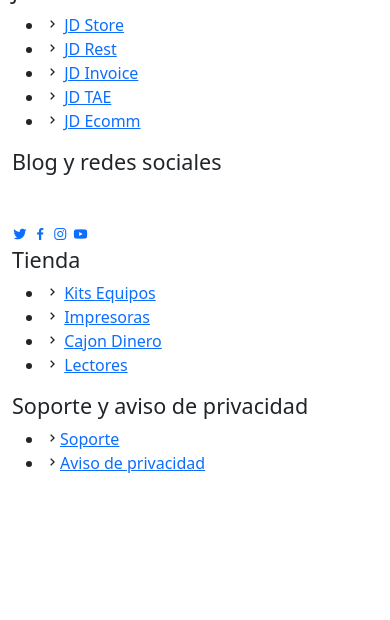
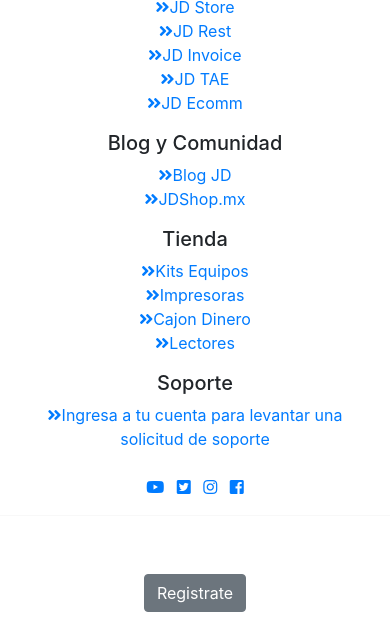
Before and after one commit to IsraGG1210/JDSuite, a PHP site: page /JD_Store.php in a window 390 px wide. Shown: the part 5247-5867 px from the top of the page. Before the commit the page ends 5720 px from the top, so only its background shows below. Run offline with PHP 8.4, Linux system fonts and the light colour scheme; some libraries are stand-ins or nearby versions.

Commit message:
formulario Co-authored-by: Ana1200 <Ana1200@users.noreply.github.com>

```diff
--- a/Vistas/JD_Store.php
+++ b/Vistas/JD_Store.php
@@ -33,65 +33,7 @@
               <p>¡Adquierelo ahora mismo!</p>
                 <p>Desde $ 3,999.00</p>
             </div>
-
-            <div class="col-md-6">
-        <div class="container" id="login">
-			<div class="row main">
-				<div class="main-login main-center">
-				<h2 class="text-center"><i class="far fa-user fa-sm"> &nbsp </i>Registrate</h2>
-					<form class="" method="post" action="#">
-
-						<div class="form-group">
-							<label for="name" class="cols-sm-2 control-label"><b>Nombre*</b></label>
-							<div class="cols-sm-10">
-								<div class="input-group">
-									<span class="input-group-addon"><i class="fa fa-user fa" aria-hidden="true"></i></span>
-									<input type="text" class="form-control" name="name"id="name"  placeholder="Ingresa tu nombre"required />
-								</div>
-							</div>
-						</div>
-
-						<div class="form-group">
-							<label for="email" class="cols-sm-2 control-label"><b>Correo*</b></label>
-							<div class="cols-sm-10">
-								<div class="input-group">
-									<span class="input-group-addon"><i class="fa fa-envelope fa" aria-hidden="true"></i></span>
-									<input type="text" class="form-control" name="email" id="email"  placeholder="Ingresa tu correo"required />
-								</div>
-							</div>
-						</div>
-
-						<div class="form-group">
-							<label for="pwd" class="cols-sm-2 control-label"><b>Contraseña*</b></label>
-							<div class="cols-sm-10">
-								<div class="input-group">
-									<span class="input-group-addon"><i class="fas fa-key" aria-hidden="true"></i></span>
-									<input type="password" class="form-control" name="pwd" id="pwd"  placeholder="Ingresa tu contraseña" required/>
-								</div>
-							</div>
-						</div>
-
-                        <div class="form-group">
-							<label for="pwd" class="cols-sm-2 control-label"><b>Confirma tu Contraseña*</b></label>
-							<div class="cols-sm-10">
-								<div class="input-group">
-									<span class="input-group-addon"><i class="fas fa-key" aria-hidden="true"></i></span>
-									<input type="password" class="form-control" name="pwd" id="pwd"  placeholder="Confirma tu contraseña"/>
-								</div>
-							</div>
-						</div>
-
-						<div class="form-group btnregistro">
-							<a href="#" target="_blank" type="button" id="button" class="btn btn-primary btn-lg btn-block login-button">Registrate</a>
-						</div>
-
-					</form>
-				</div>
-			</div>
-		</div>
-
-        </div>
-              </div>
+          </div>
       </div>
     </div>
   </div>
@@ -156,12 +98,12 @@
 </div>
 
 <!--TIPOS DE LICENCIA-->
-<div class="lip padingbottom">
+<div class="container-fluid padingbottom">
               <div class="row mb-2">
-              <h3>TIPOS DE LICENCIAS</h3>
+              <h3>Formulario</h3>
                 <div class="col-md-6 ">
                   <nav>
-                    <div class="nav nav-tabs nav-fill" id="nav-tab" role="tablist">
+                    <div class="nav nav-tabs nav-fill" id="nav-tab" role="tablist" style="font-size: 28px;">
                       <a class="nav-item nav-link active" id="nav-servidor-tab" data-toggle="tab" href="#nav-servidor" role="tab" aria-controls="nav-servidor" aria-selected="true">Store Servidor</a>
                       <a class="nav-item nav-link" id="nav-terminal-tab" data-toggle="tab" href="#nav-terminal" role="tab" aria-controls="nav-terminal" aria-selected="false">Store Terminal</a>
                       <a class="nav-item nav-link" id="nav-farmacia-tab" data-toggle="tab" href="#nav-farmacia" role="tab" aria-controls="nav-farmacia" aria-selected="false">Servidor Farmacia</a>
@@ -169,7 +111,7 @@
                       <a class="nav-item nav-link" id="nav-reparto-tab" data-toggle="tab" href="#nav-reparto" role="tab" aria-controls="nav-reparto" aria-selected="false">Servidor Rutas de Reparto</a>
                     </div>
                   </nav>
-                  <div class="tab-content py-3 px-3 px-sm-0" id="nav-tabContent">
+                  <div class="tab-content py-3 px-3 px-sm-0" id="nav-tabContent"  style="height: 42%; font-size: initial;">
                     <div class="tab-pane fade show active" id="nav-servidor" role="tabpanel" aria-labelledby="nav-servidor-tab">
                     La licencia ideal para tu negocio. JD Store tipo Servidor contiene todos los módulos de tu sistema de Punto de Venta, podrás llevar el control y registro total de tu negocio, de los artículos, clientes, proveedores y demás, al mismo tiempo que tendrás a tu disposición los Reportes adecuados para tomar las decisiones que harán crecer tu negocio.
                     </div>
@@ -189,7 +131,7 @@
                     Da de alta cabinas de atención y responsables de atender, para que el sistema asigne actividades a tu personal.
                     Gestiona anticipos de servicios y liquidaciones al realizarlos, esto te ayudará a asegurar la prestación del servicio.
                     </div>
-                    <div class="tab-pane fade" id="nav-reparto" role="tabpanel" aria-labelledby="nav-reparto-tab">
+                    <div class="tab-pane fade" id="nav-reparto" role="tabpanel" aria-labelledby="nav-reparto-tab" style="font-size: x-large;">
                     Si en tu empresa repartes a domicilio o generas rutas de entrega JD te ayuda a generar tus repartos de manera segura y sencilla.
                     Maneja los estados de cuenta por cada cliente y administra cada productos que vendes sencillamente.
                     </div>
@@ -198,7 +140,7 @@
         <div class="col-md-6">
         <div class="container" id="login">
 			<div class="row main">
-				<div class="main-login main-center">
+				<div class="main-login main-center" style="padding-top: 10%;">
 				<h2 class="text-center"><i class="far fa-user fa-sm"> &nbsp </i>Registrate</h2>
 					<form class="" method="post" action="#">
 
@@ -256,7 +198,7 @@
 <br>
 <br>
 <!--PARTE DE PREGUNTAS-->
-<div class="lip col-12 padingbottom">
+<div class="container-fluid col-12 padingbottom">
     <div class="row">
       <div class="col-12 col-md-6 tac2 blb">
         <h2 class="titjd2 tac">Tutoriales</h2>
--- a/Vistas/footer.php
+++ b/Vistas/footer.php
@@ -10,15 +10,15 @@
   <meta content="" name="keywords">
 
 
-
-
-  <link href="../assets/vendor/bootstrap/css/bootstrap.min.css" rel="stylesheet">
+  <link href="//maxcdn.bootstrapcdn.com/bootstrap/4.0.0/css/bootstrap.min.css" rel="stylesheet" id="bootstrap-css">
+<script src="//maxcdn.bootstrapcdn.com/bootstrap/4.0.0/js/bootstrap.min.js"></script>
+<script src="//cdnjs.cloudflare.com/ajax/libs/jquery/3.2.1/jquery.min.js"></script>
   <link href="../assets/vendor/bootstrap-icons/bootstrap-icons.css" rel="stylesheet">
   <link href="../assets/vendor/boxicons/css/boxicons.min.css" rel="stylesheet">
 
 
   <!-- Template Main CSS File -->
-  <link href="../assets/css/style.css" rel="stylesheet">
+  <link href="../public/css/style.css" rel="stylesheet">
 
 
 </head>
@@ -29,57 +29,67 @@
 
 
   <!-- ======= Footer ======= -->
-  <footer id="footer">
 
-    <div class="footer-top">
+<!------ Include the above in your HEAD tag ---------->
+
+<!-- Footer -->
+	<section id="footer">
 		<div class="container">
-        <div class="row">
-
-        <div class="col-lg-3 col-md-6 footer-links">
-            <h4>JD Suite</h4>
-            <ul>
-              <li><i class="bx bx-chevron-right"></i> <a href="JD_Store.php" class="texto">JD Store</a></li>
-              <li><i class="bx bx-chevron-right"></i> <a href="JDRest.php">JD Rest</a></li>
-              <li><i class="bx bx-chevron-right"></i> <a href="JD_Invoice.php">JD Invoice</a></li>
-              <li><i class="bx bx-chevron-right"></i> <a href="JD_tae.php">JD TAE</a></li>
-              <li><i class="bx bx-chevron-right"></i> <a href="JDEcomm.php">JD Ecomm</a></li>
+			<div class="row text-center text-xs-center text-sm-left text-md-left">
+				<div class="col-xs-12 col-sm-3 col-md-3">
+					<h5>JD Suite</h5>
+					<ul class="list-unstyled quick-links">
+						<li><a href="https://www.fiverr.com/share/qb8D02"><i class="fa fa-angle-double-right"></i>JD Store</a></li>
+						<li><a href="https://www.fiverr.com/share/qb8D02"><i class="fa fa-angle-double-right"></i>JD Rest</a></li>
+						<li><a href="https://www.fiverr.com/share/qb8D02"><i class="fa fa-angle-double-right"></i>JD Invoice</a></li>
+						<li><a href="https://www.fiverr.com/share/qb8D02"><i class="fa fa-angle-double-right"></i>JD TAE</a></li>
+						<li><a href="https://www.fiverr.com/share/qb8D02"><i class="fa fa-angle-double-right"></i>JD Ecomm</a></li>
 					</ul>
 				</div>
-          <div class="col-lg-3 col-md-6 footer-contact">
-            <h4>Blog y redes sociales</h4>
-            <a href="#" class="alink" style="color:white;">Blog JD</a>&nbsp;
-            <a href="https://www.jdshop.mx" class="alink" style="color:white;">JDShop.mx</a> <br>
-            <div class="social-links mt-3">
-              <a href="#" class="twitter"><i class="bx bxl-twitter"></i></a>
-              <a href="#" class="facebook"><i class="bx bxl-facebook"></i></a>
-              <a href="#" class="instagram"><i class="bx bxl-instagram"></i></a>
-              <a href="#" class="google-plus"><i class="bx bxl-youtube"></i></a>
+				<div class="col-xs-12 col-sm-3 col-md-3">
+					<h5>Blog y Comunidad</h5>
+					<ul class="list-unstyled quick-links">
+						<li><a href="https://www.fiverr.com/share/qb8D02"><i class="fa fa-angle-double-right"></i>Blog JD</a></li>
+						<li><a href="https://www.fiverr.com/share/qb8D02"><i class="fa fa-angle-double-right"></i>JDShop.mx</a></li>
+						</ul>
+				</div>
+				<div class="col-xs-12 col-sm-3 col-md-3">
+					<h5>Tienda</h5>
+					<ul class="list-unstyled quick-links">
+						<li><a href="https://www.fiverr.com/share/qb8D02"><i class="fa fa-angle-double-right"></i>Kits Equipos</a></li>
+						<li><a href="https://www.fiverr.com/share/qb8D02"><i class="fa fa-angle-double-right"></i>Impresoras</a></li>
+						<li><a href="https://www.fiverr.com/share/qb8D02"><i class="fa fa-angle-double-right"></i>Cajon Dinero</a></li>
+						<li><a href="https://www.fiverr.com/share/qb8D02"><i class="fa fa-angle-double-right"></i>Lectores</a></li>
+						</ul>
+				</div>
+        <div class="col-xs-12 col-sm-3 col-md-3">
+					<h5>Soporte</h5>
+					<ul class="list-unstyled quick-links">
+						<li><a href="https://www.fiverr.com/share/qb8D02"><i class="fa fa-angle-double-right"></i>Ingresa a tu cuenta para levantar una solicitud de soporte</a></li>
+						</ul>
 				</div>
 			</div>
-
-          <div class="col-lg-3 col-md-6 footer-links">
-            <h4>Tienda</h4>
-            <ul>
-              <li><i class="bx bx-chevron-right"></i> <a href="#">Kits Equipos</a></li>
-              <li><i class="bx bx-chevron-right"></i> <a href="#">Impresoras</a></li>
-              <li><i class="bx bx-chevron-right"></i> <a href="#">Cajon Dinero</a></li>
-              <li><i class="bx bx-chevron-right"></i> <a href="#">Lectores</a></li>
+			<div class="row">
+				<div class="col-xs-12 col-sm-12 col-md-12 mt-2 mt-sm-5">
+					<ul class="list-unstyled list-inline social text-center">
+						<li class="list-inline-item"><a href="https://www.fiverr.com/share/qb8D02"><i class="fab fa-youtube"></i></a></li>
+						<li class="list-inline-item"><a href="https://www.fiverr.com/share/qb8D02"><i class="fab fa-twitter-square"></i></li>
+						<li class="list-inline-item"><a href="https://www.fiverr.com/share/qb8D02"><i class="fab fa-instagram"></i></li>
+						<li class="list-inline-item"><a href="https://www.fiverr.com/share/qb8D02"><i class="fab fa-facebook-square"></i></a></li>
 						</ul>
 				</div>
+				<hr>
+			</div>
+			<div class="col-xs-12 col-sm-12 col-md-12 mt-2 mt-sm-5 text-center">
 
-          <div class="col-lg-3 col-md-6 footer-links">
-            <h4>Soporte y aviso de privacidad</h4>
-            <ul>
-                <li><i class="bx bx-chevron-right"></i><a href="#">Soporte</a></li>
-                <li><i class="bx bx-chevron-right"></i><a href="#">Aviso de privacidad</a></li>
-            </ul>
-
-          </div>
+          <h3 style="color:white;">¿No tienes cuenta? <button class="btn btn-secondary">Registrate</button></h3>
 
       </div>
 		</div>
-    </div>
-  </footer><!-- End Footer -->
+	</section>
+	<!-- ./Footer -->
+
+  <!-- End Footer -->
 
   <script src="https://cdn.jsdelivr.net/npm/bootstrap@5.3.0-alpha1/dist/js/bootstrap.bundle.min.js" integrity="sha384-w76AqPfDkMBDXo30jS1Sgez6pr3x5MlQ1ZAGC+nuZB+EYdgRZgiwxhTBTkF7CXvN" crossorigin="anonymous"></script>
 <script type="text/javascript" src="../assets/js/jquery-3.4.1.min.js"></script>
```
Also changed, not shown: public/css/style.css (+69 -98 lines). Lines whose indentation alone changed are shown as unchanged.
